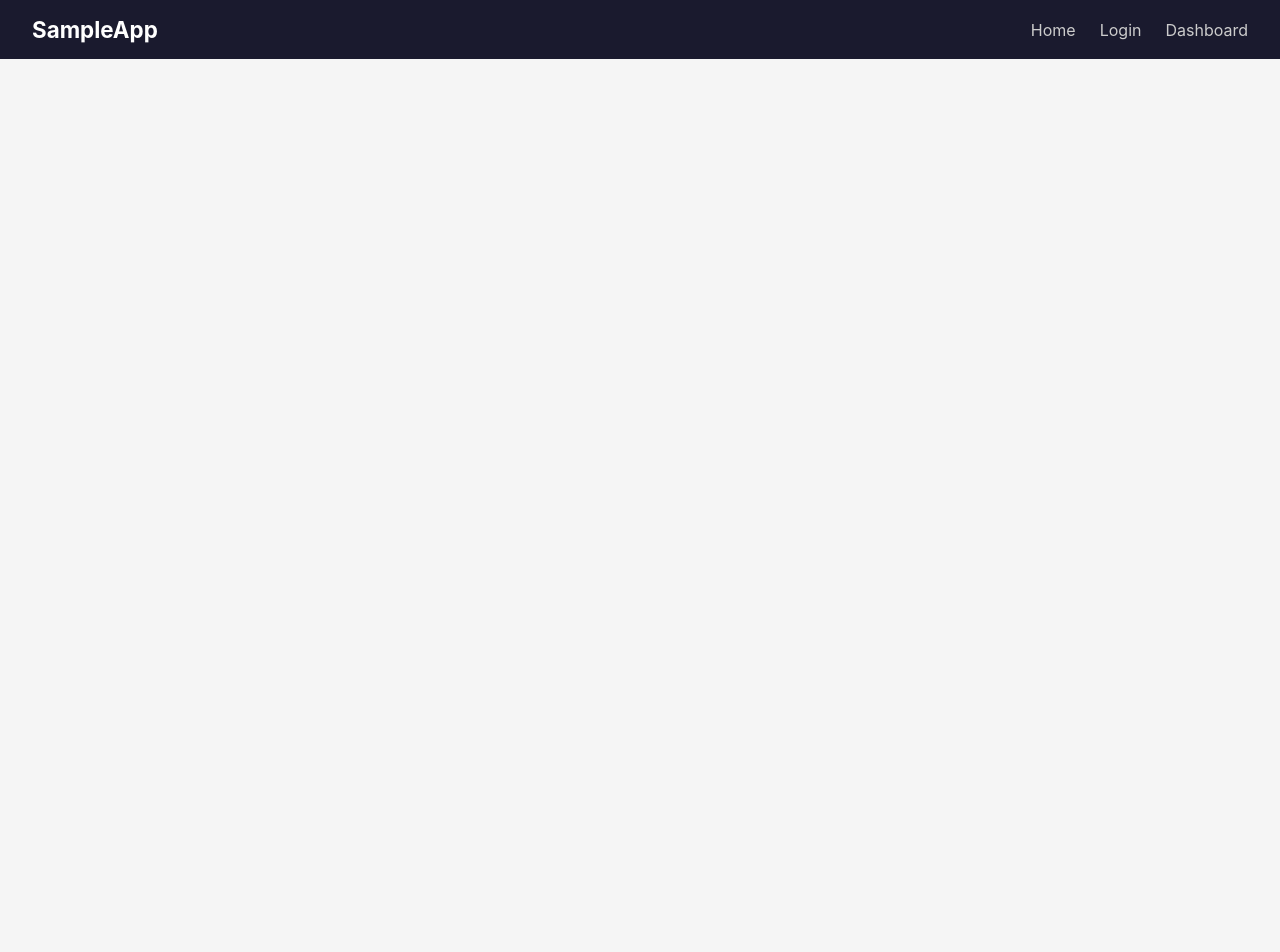
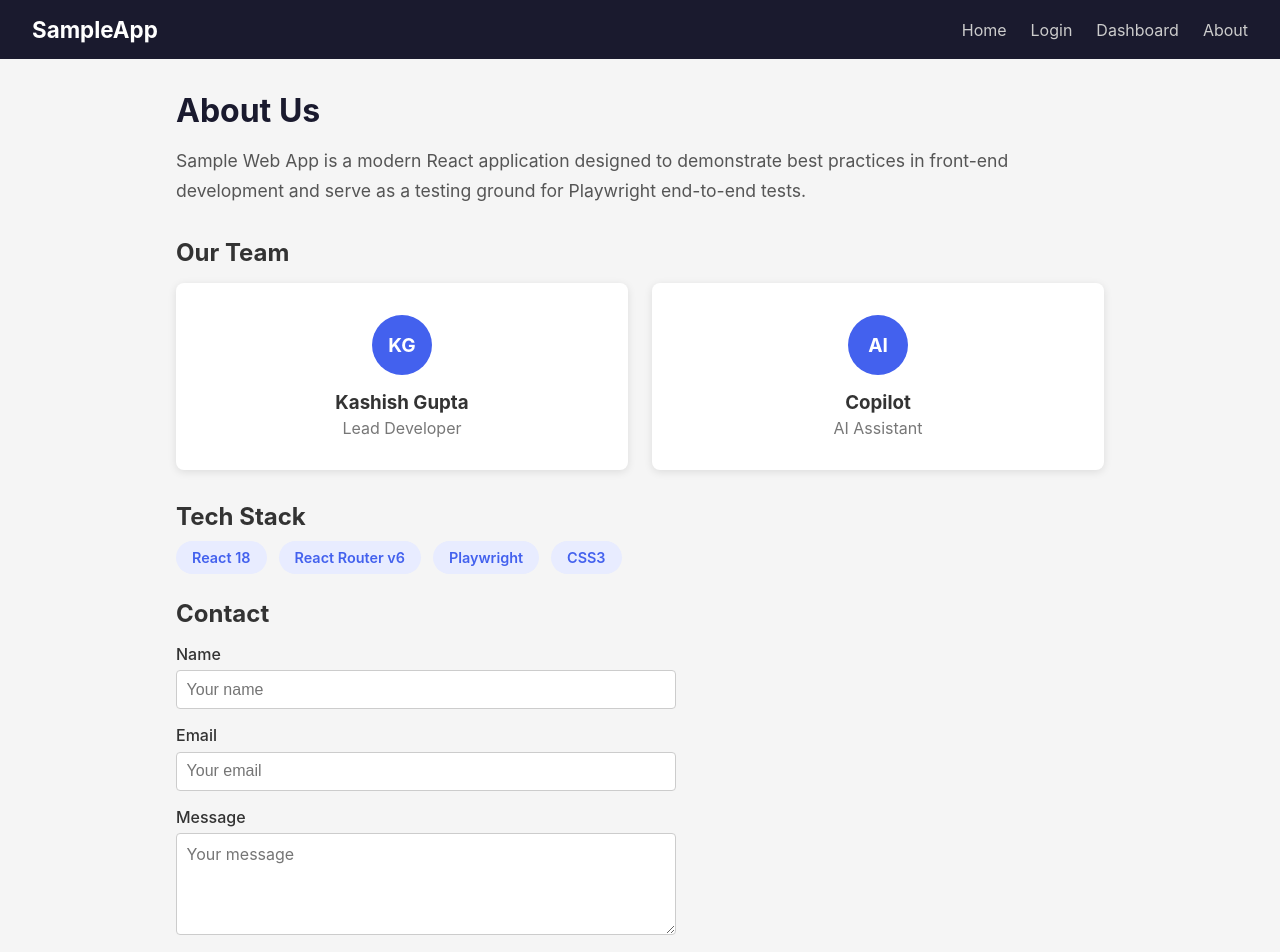
Before and after one commit to microsoft/sample-webapp, a React (Create React App) app: page /about in a window 1280 px wide. Shown: the top 952 px of the page. Before the commit the page ends 800 px from the top, so only its background shows below. Built offline with nearby package versions, Linux system fonts and the light colour scheme.

Commit message:
feat: add About page with team section, tech stack, and contact form

```diff
--- a/src/App.js
+++ b/src/App.js
@@ -4,6 +4,7 @@ import Navbar from './components/Navbar';
 import Home from './pages/Home';
 import Login from './pages/Login';
 import Dashboard from './pages/Dashboard';
+import About from './pages/About';
 import './App.css';
 
 function App() {
@@ -15,6 +16,7 @@ function App() {
           <Route path="/" element={<Home />} />
           <Route path="/login" element={<Login />} />
           <Route path="/dashboard" element={<Dashboard />} />
+          <Route path="/about" element={<About />} />
         </Routes>
       </main>
     </div>
--- a/src/components/Navbar.js
+++ b/src/components/Navbar.js
@@ -10,6 +10,7 @@ function Navbar() {
         <Link to="/">Home</Link>
         <Link to="/login">Login</Link>
         <Link to="/dashboard">Dashboard</Link>
+        <Link to="/about">About</Link>
       </div>
     </nav>
   );
--- /dev/null
+++ b/src/pages/About.css
@@ -0,0 +1,75 @@
+.about-intro {
+  margin-bottom: 2rem;
+  line-height: 1.7;
+  font-size: 1.1rem;
+  color: #555;
+}
+
+.team-grid {
+  display: grid;
+  grid-template-columns: repeat(auto-fit, minmax(200px, 1fr));
+  gap: 1.5rem;
+  margin-bottom: 2rem;
+}
+
+.team-card {
+  background: white;
+  padding: 2rem;
+  border-radius: 8px;
+  box-shadow: 0 2px 8px rgba(0,0,0,0.1);
+  text-align: center;
+}
+
+.avatar {
+  width: 60px;
+  height: 60px;
+  border-radius: 50%;
+  background: #4361ee;
+  color: white;
+  display: flex;
+  align-items: center;
+  justify-content: center;
+  font-weight: bold;
+  font-size: 1.2rem;
+  margin: 0 auto 1rem;
+}
+
+.team-card h3 {
+  margin-bottom: 0.25rem;
+}
+
+.team-card p {
+  color: #777;
+}
+
+.tech-list {
+  display: flex;
+  flex-wrap: wrap;
+  gap: 0.75rem;
+  list-style: none;
+  padding: 0;
+  margin-bottom: 2rem;
+}
+
+.tech-badge {
+  background: #e8ecff;
+  color: #4361ee;
+  padding: 0.5rem 1rem;
+  border-radius: 20px;
+  font-weight: 600;
+  font-size: 0.9rem;
+}
+
+.about-contact form {
+  max-width: 500px;
+}
+
+.about-contact textarea {
+  width: 100%;
+  padding: 0.6rem;
+  border: 1px solid #ccc;
+  border-radius: 4px;
+  font-size: 1rem;
+  font-family: inherit;
+  resize: vertical;
+}
--- /dev/null
+++ b/src/pages/About.js
@@ -0,0 +1,64 @@
+import React from 'react';
+import './About.css';
+
+function About() {
+  return (
+    <div className="about">
+      <h1>About Us</h1>
+      <section className="about-intro">
+        <p>
+          Sample Web App is a modern React application designed to demonstrate
+          best practices in front-end development and serve as a testing ground
+          for Playwright end-to-end tests.
+        </p>
+      </section>
+
+      <section className="about-team">
+        <h2>Our Team</h2>
+        <div className="team-grid">
+          <div className="team-card">
+            <div className="avatar">KG</div>
+            <h3>Kashish Gupta</h3>
+            <p>Lead Developer</p>
+          </div>
+          <div className="team-card">
+            <div className="avatar">AI</div>
+            <h3>Copilot</h3>
+            <p>AI Assistant</p>
+          </div>
+        </div>
+      </section>
+
+      <section className="about-tech">
+        <h2>Tech Stack</h2>
+        <ul className="tech-list">
+          <li><span className="tech-badge">React 18</span></li>
+          <li><span className="tech-badge">React Router v6</span></li>
+          <li><span className="tech-badge">Playwright</span></li>
+          <li><span className="tech-badge">CSS3</span></li>
+        </ul>
+      </section>
+
+      <section className="about-contact">
+        <h2>Contact</h2>
+        <form id="contact-form" onSubmit={(e) => e.preventDefault()}>
+          <div className="form-group">
+            <label htmlFor="name">Name</label>
+            <input type="text" id="name" placeholder="Your name" />
+          </div>
+          <div className="form-group">
+            <label htmlFor="email">Email</label>
+            <input type="email" id="email" placeholder="Your email" />
+          </div>
+          <div className="form-group">
+            <label htmlFor="message">Message</label>
+            <textarea id="message" rows="4" placeholder="Your message"></textarea>
+          </div>
+          <button type="submit" className="btn btn-primary">Send Message</button>
+        </form>
+      </section>
+    </div>
+  );
+}
+
+export default About;
```
